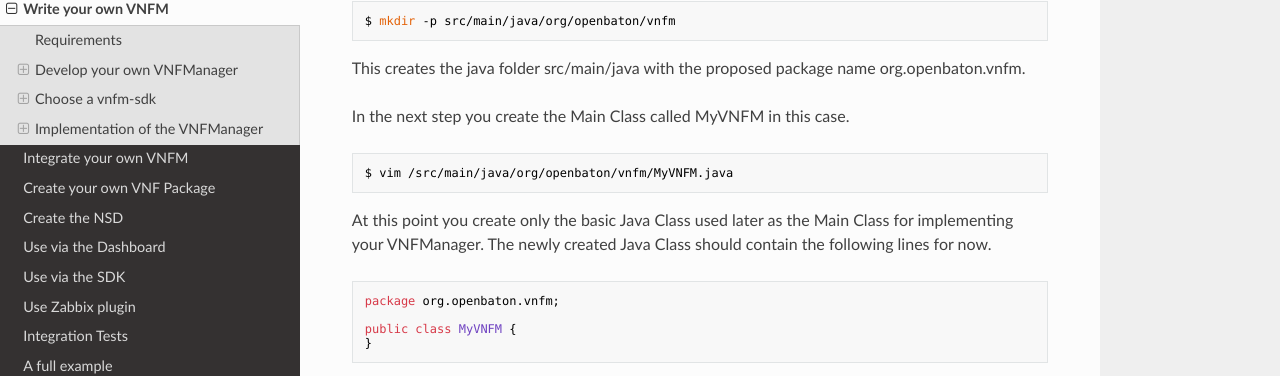
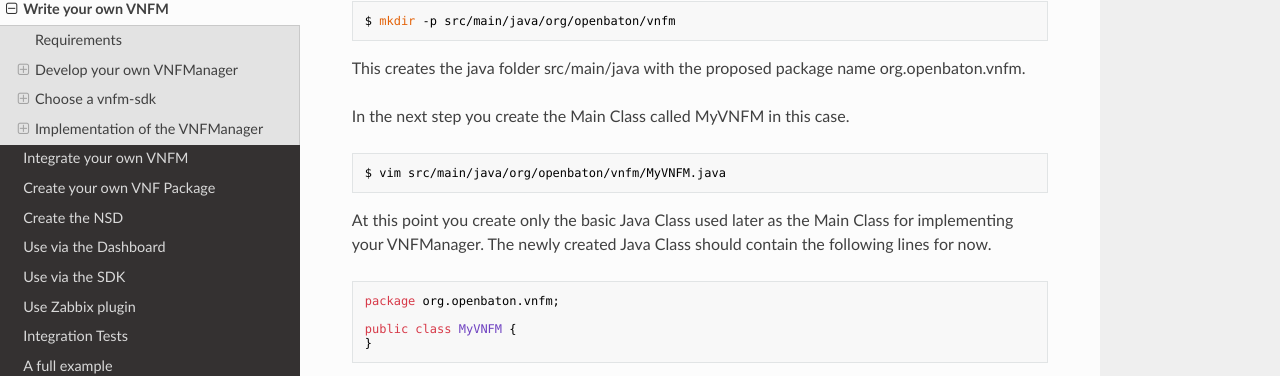
Before and after one commit to openbaton/docs, an MkDocs documentation site: the page built from docs/vnfm-how-to-write.md, in a window 1280 px wide and 900 px high, scrolled down 6114 px. Shown: the part 94-470 px from the top of the window. Built offline with MkDocs 1.6.1, drawn with Linux system fonts in a browser that asks for light colours; nearby versions of some CDN libraries; old or Windows-style settings are respelled for this version of MkDocs.

Commit message:
removed slash (path is not absolute to root)

````diff
--- a/docs/vnfm-how-to-write.md
+++ b/docs/vnfm-how-to-write.md
@@ -137,7 +137,7 @@ This creates the java folder src/main/java with the proposed package name org.op
 In the next step you create the Main Class called MyVNFM in this case.
 
 ```bash
-$ vim /src/main/java/org/openbaton/vnfm/MyVNFM.java
+$ vim src/main/java/org/openbaton/vnfm/MyVNFM.java
 ```
 At this point you create only the basic Java Class used later as the Main Class for implementing your VNFManager.
 The newly created Java Class should contain the following lines for now.
````
